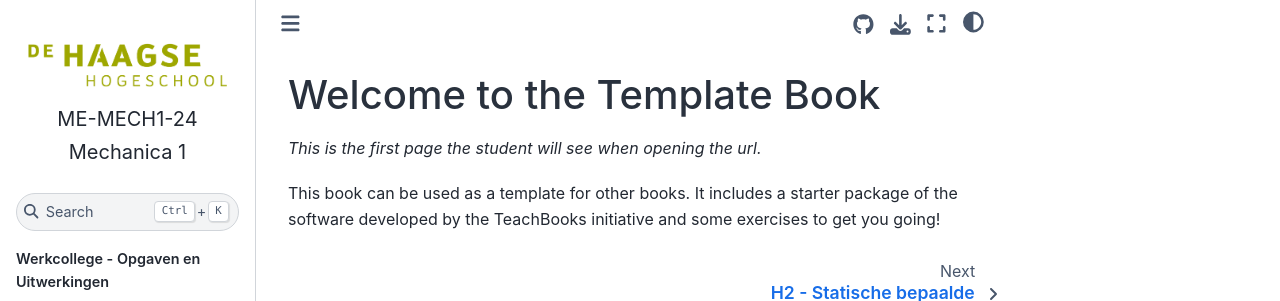
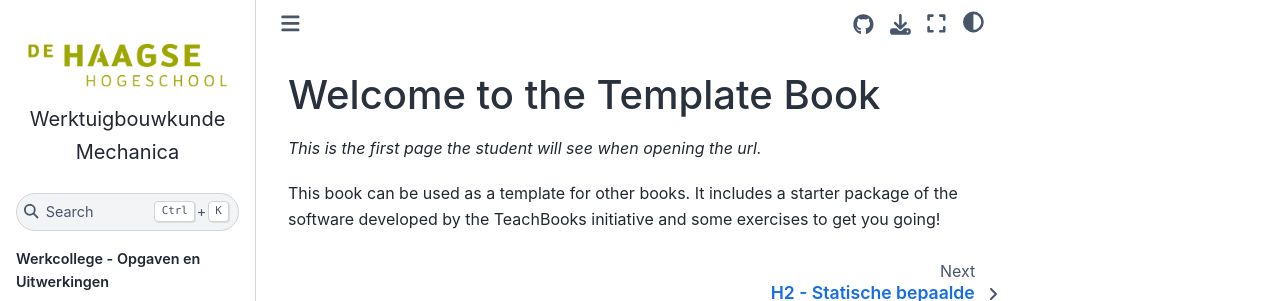
Before and after one commit to HHS-boeken/W-MECH, a Jupyter Book: the page built from book/intro.md, in a window 1280 px wide. Shown: the top 301 px of the page. Built offline with Jupyter Book 1.0.4 settings and Sphinx 7.4.7 and the Sphinx Book theme 1.1.4, drawn with Linux system fonts in a browser that asks for light colours; comment, search, counter and statistics services are not loaded.

Commit message:
Update configuration for project details and repository

```diff
--- a/book/_config.yml
+++ b/book/_config.yml
@@ -19,12 +19,12 @@ sphinx:
       exclude_patterns: ["**/_*.yml", "**/*.md", "**/*.ipynb"]
     html_theme_options:
       logo:
-        text: ME-MECH1-24 Mechanica 1
+        text: Werktuigbouwkunde Mechanica
         image_light: logo.png # Put your logo for the light mode here (can be the same as image_dark)
         image_dark: logo.png # Put your logo for the dark mode here (can be the same as image_light)
-      repository_url: "https://github.com/HHS-boeken/ME-MECH1-24" #add your own repo URL here
+      repository_url: "https://github.com/HHS-boeken/W-MECH" #add your own repo URL here
       path_to_docs: "book"
-      repository_branch: "2526"
+      repository_branch: "main"
       use_edit_page_button: true
       use_repository_button: true
       use_issues_button : true
```
